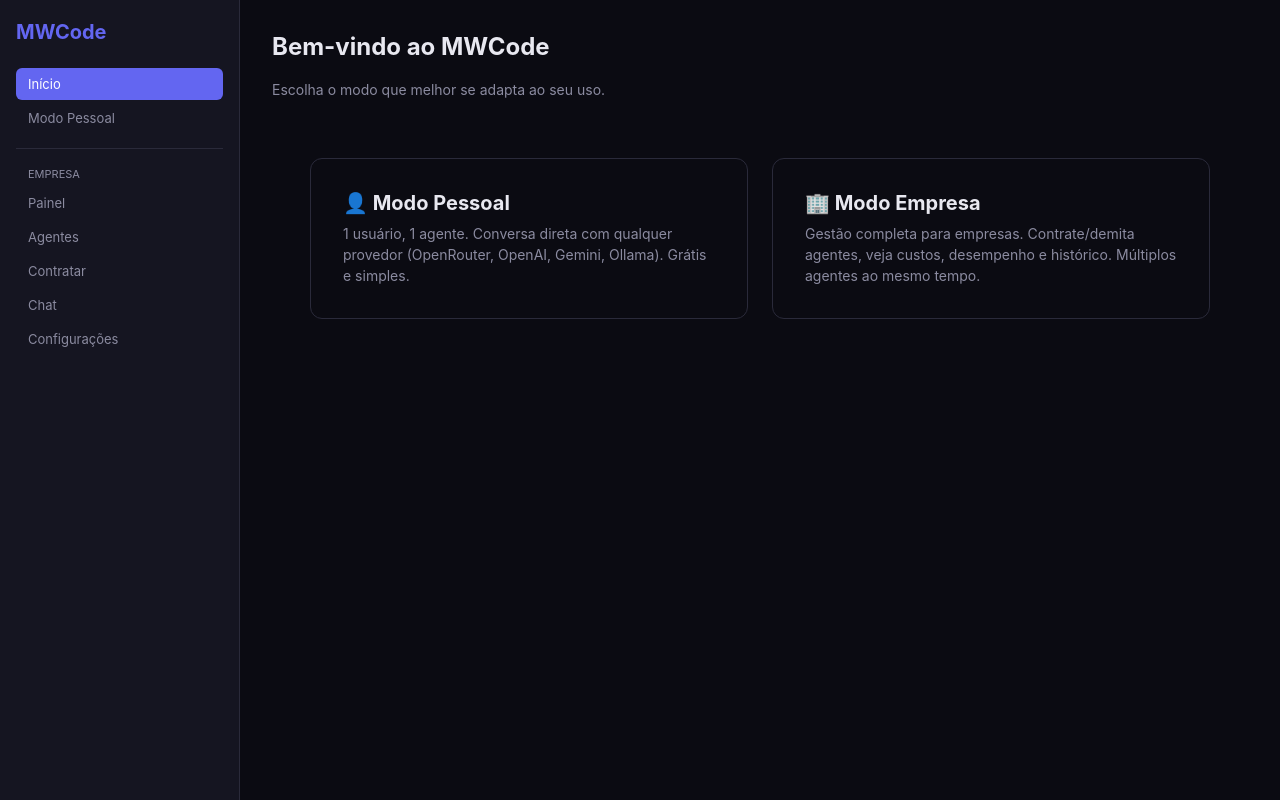
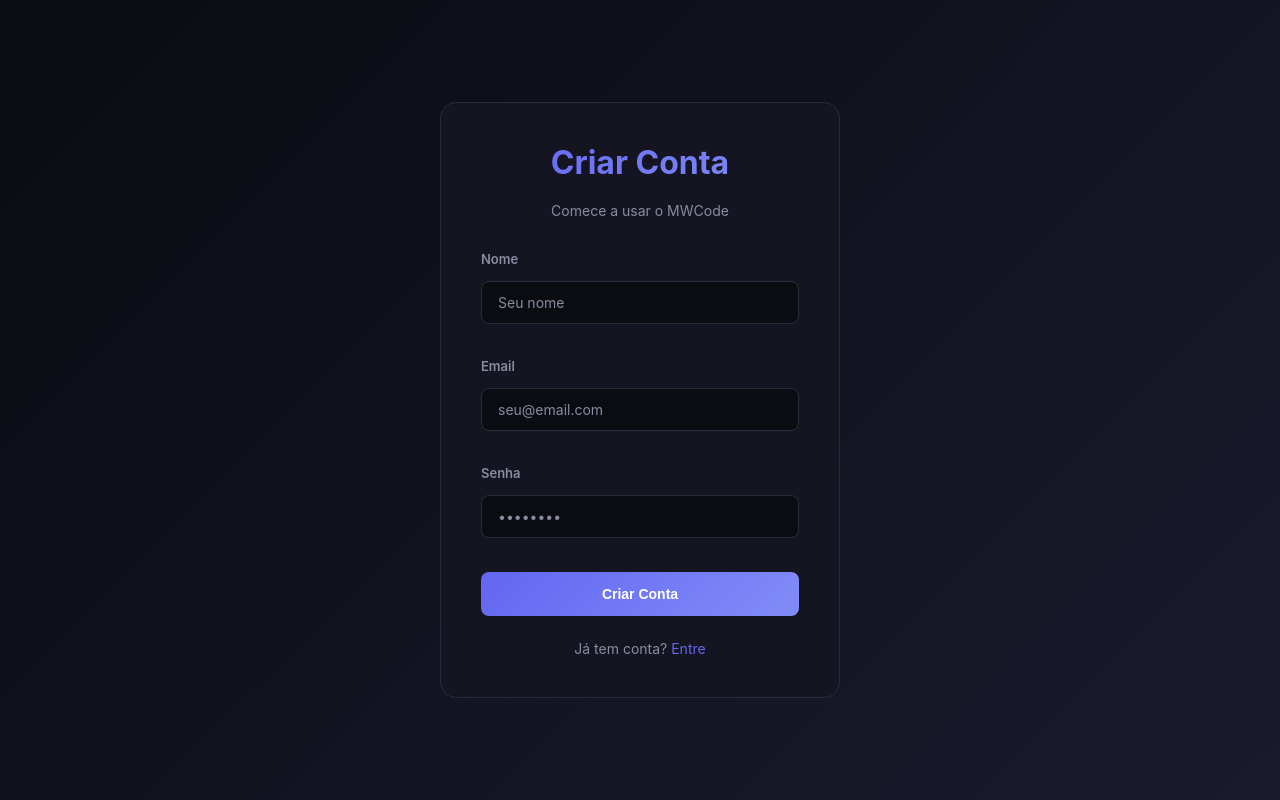
Before and after one commit to mweslley/mwcode, a React (Vite) app in the folder ui/: page /register in a window 1280 px wide. Before the commit this address led to /. Built offline with nearby package versions, Linux system fonts and the light colour scheme.

Commit message:
feat: login/registro com JWT + frontend bonito

```diff
--- a/ui/src/App.tsx
+++ b/ui/src/App.tsx
@@ -6,9 +6,22 @@
 import { Hire } from './pages/Hire';
 import { Chat } from './pages/Chat';
 import { Settings } from './pages/Settings';
+import { Login } from './pages/Login';
+import { Register } from './pages/Register';
+
+function PrivateRoute({ children }: { children: React.ReactNode }) {
+  const token = localStorage.getItem('token');
+  return token ? <>{children}</> : <Navigate to="/login" replace />;
+}
 
 export function App() {
   return (
+    <Routes>
+      <Route path="/login" element={<Login />} />
+      <Route path="/register" element={<Register />} />
+
+      <Route path="/" element={
+        <PrivateRoute>
           <div className="app">
             <aside className="sidebar">
               <h1 className="logo">MWCode</h1>
@@ -22,6 +35,8 @@
                 <NavLink to="/contratar">Contratar</NavLink>
                 <NavLink to="/chat">Chat</NavLink>
                 <NavLink to="/config">Configurações</NavLink>
+                <hr />
+                <a href="/login" onClick={() => localStorage.clear()}>Sair</a>
               </nav>
             </aside>
 
@@ -39,5 +54,8 @@
               </Routes>
             </main>
           </div>
+        </PrivateRoute>
+      } />
+    </Routes>
   );
 }
--- /dev/null
+++ b/ui/src/pages/Login.tsx
@@ -0,0 +1,77 @@
+import { useState } from 'react';
+import { useNavigate } from 'react-router-dom';
+import { api } from '../lib/api';
+
+export function Login() {
+  const navigate = useNavigate();
+  const [email, setEmail] = useState('');
+  const [password, setPassword] = useState('');
+  const [error, setError] = useState('');
+  const [loading, setLoading] = useState(false);
+
+  async function handleSubmit(e: React.FormEvent) {
+    e.preventDefault();
+    setError('');
+    setLoading(true);
+
+    try {
+      const res = await api.post('/auth/login', { email, password });
+      if (res.token) {
+        localStorage.setItem('token', res.token);
+        localStorage.setItem('user', JSON.stringify(res.user));
+        navigate('/dashboard');
+      }
+    } catch (err: any) {
+      setError(err.message || 'Erro ao fazer login');
+    } finally {
+      setLoading(false);
+    }
+  }
+
+  return (
+    <div className="login-page">
+      <div className="login-card">
+        <div className="login-header">
+          <h1>MWCode</h1>
+          <p>Seu assistente de IA</p>
+        </div>
+
+        <form onSubmit={handleSubmit} className="login-form">
+          {error && <div className="error-message">{error}</div>}
+
+          <div className="form-group">
+            <label htmlFor="email">Email</label>
+            <input
+              id="email"
+              type="email"
+              value={email}
+              onChange={(e) => setEmail(e.target.value)}
+              placeholder="seu@email.com"
+              required
+            />
+          </div>
+
+          <div className="form-group">
+            <label htmlFor="password">Senha</label>
+            <input
+              id="password"
+              type="password"
+              value={password}
+              onChange={(e) => setPassword(e.target.value)}
+              placeholder="••••••••"
+              required
+            />
+          </div>
+
+          <button type="submit" disabled={loading} className="login-button">
+            {loading ? 'Entrando...' : 'Entrar'}
+          </button>
+        </form>
+
+        <div className="login-footer">
+          <p>Não tem conta? <a href="/register">Cadastre-se</a></p>
+        </div>
+      </div>
+    </div>
+  );
+}
--- /dev/null
+++ b/ui/src/pages/Register.tsx
@@ -0,0 +1,91 @@
+import { useState } from 'react';
+import { useNavigate } from 'react-router-dom';
+import { api } from '../lib/api';
+
+export function Register() {
+  const navigate = useNavigate();
+  const [name, setName] = useState('');
+  const [email, setEmail] = useState('');
+  const [password, setPassword] = useState('');
+  const [error, setError] = useState('');
+  const [loading, setLoading] = useState(false);
+
+  async function handleSubmit(e: React.FormEvent) {
+    e.preventDefault();
+    setError('');
+    setLoading(true);
+
+    try {
+      const res = await api.post('/auth/register', { name, email, password });
+      if (res.token) {
+        localStorage.setItem('token', res.token);
+        localStorage.setItem('user', JSON.stringify(res.user));
+        navigate('/dashboard');
+      }
+    } catch (err: any) {
+      setError(err.message || 'Erro ao criar conta');
+    } finally {
+      setLoading(false);
+    }
+  }
+
+  return (
+    <div className="login-page">
+      <div className="login-card">
+        <div className="login-header">
+          <h1>Criar Conta</h1>
+          <p>Comece a usar o MWCode</p>
+        </div>
+
+        <form onSubmit={handleSubmit} className="login-form">
+          {error && <div className="error-message">{error}</div>}
+
+          <div className="form-group">
+            <label htmlFor="name">Nome</label>
+            <input
+              id="name"
+              type="text"
+              value={name}
+              onChange={(e) => setName(e.target.value)}
+              placeholder="Seu nome"
+              required
+            />
+          </div>
+
+          <div className="form-group">
+            <label htmlFor="email">Email</label>
+            <input
+              id="email"
+              type="email"
+              value={email}
+              onChange={(e) => setEmail(e.target.value)}
+              placeholder="seu@email.com"
+              required
+            />
+          </div>
+
+          <div className="form-group">
+            <label htmlFor="password">Senha</label>
+            <input
+              id="password"
+              type="password"
+              value={password}
+              onChange={(e) => setPassword(e.target.value)}
+              placeholder="••••••••"
+              required
+              minLength={6}
+            />
+          </div>
+
+          <button type="submit" disabled={loading} className="login-button">
+            {loading ? 'Criando...' : 'Criar Conta'}
+          </button>
+        </form>
+
+        <div className="login-footer">
+          <p>Já tem conta? <a href="/login">Entre</a></p>
+        </div>
+      </div>
+    </div>
+  );
+}
--- a/ui/src/styles/global.css
+++ b/ui/src/styles/global.css
@@ -169,3 +169,109 @@
 }
 .badge.active { background: rgba(16,185,129,0.2); color: var(--success); }
 .badge.fired { background: rgba(239,68,68,0.2); color: var(--danger); }
+
+/* Login Page */
+.login-page {
+  min-height: 100vh;
+  display: flex;
+  align-items: center;
+  justify-content: center;
+  background: linear-gradient(135deg, var(--bg) 0%, #1a1a2e 100%);
+}
+
+.login-card {
+  width: 100%;
+  max-width: 400px;
+  background: var(--bg-2);
+  border: 1px solid var(--border);
+  border-radius: 16px;
+  padding: 40px;
+}
+
+.login-header {
+  text-align: center;
+  margin-bottom: 32px;
+}
+
+.login-header h1 {
+  font-size: 32px;
+  font-weight: 700;
+  background: linear-gradient(135deg, var(--primary) 0%, #818cf8 100%);
+  -webkit-background-clip: text;
+  -webkit-text-fill-color: transparent;
+  background-clip: text;
+}
+
+.login-header p {
+  color: var(--muted);
+  margin-top: 8px;
+}
+
+.login-form { display: flex; flex-direction: column; gap: 20px; }
+
+.form-group { display: flex; flex-direction: column; gap: 8px; }
+
+.form-group label {
+  font-size: 13px;
+  font-weight: 600;
+  color: var(--muted);
+}
+
+.form-group input {
+  padding: 12px 16px;
+  background: var(--bg);
+  border: 1px solid var(--border);
+  border-radius: 8px;
+  color: var(--fg);
+  font-size: 14px;
+  transition: border-color 0.2s, box-shadow 0.2s;
+}
+
+.form-group input:focus {
+  outline: none;
+  border-color: var(--primary);
+  box-shadow: 0 0 0 3px rgba(99,102,241,0.2);
+}
+
+.form-group input::placeholder { color: var(--muted); }
+
+.login-button {
+  padding: 14px;
+  background: linear-gradient(135deg, var(--primary) 0%, #818cf8 100%);
+  border: none;
+  border-radius: 8px;
+  color: white;
+  font-size: 14px;
+  font-weight: 600;
+  cursor: pointer;
+  transition: transform 0.2s, box-shadow 0.2s;
+}
+
+.login-button:hover:not(:disabled) {
+  transform: translateY(-1px);
+  box-shadow: 0 4px 20px rgba(99,102,241,0.4);
+}
+
+.login-button:disabled { opacity: 0.6; cursor: not-allowed; }
+
+.error-message {
+  padding: 12px;
+  background: rgba(239,68,68,0.1);
+  border: 1px solid rgba(239,68,68,0.3);
+  border-radius: 8px;
+  color: var(--danger);
+  font-size: 13px;
+}
+
+.login-footer {
+  text-align: center;
+  margin-top: 24px;
+  color: var(--muted);
+}
+
+.login-footer a {
+  color: var(--primary);
+  text-decoration: none;
+}
+
+.login-footer a:hover { text-decoration: underline; }
```
Also changed, not shown: 2 other files (tests, documents, lock files or other folders). Lines whose indentation alone changed are shown as unchanged.
